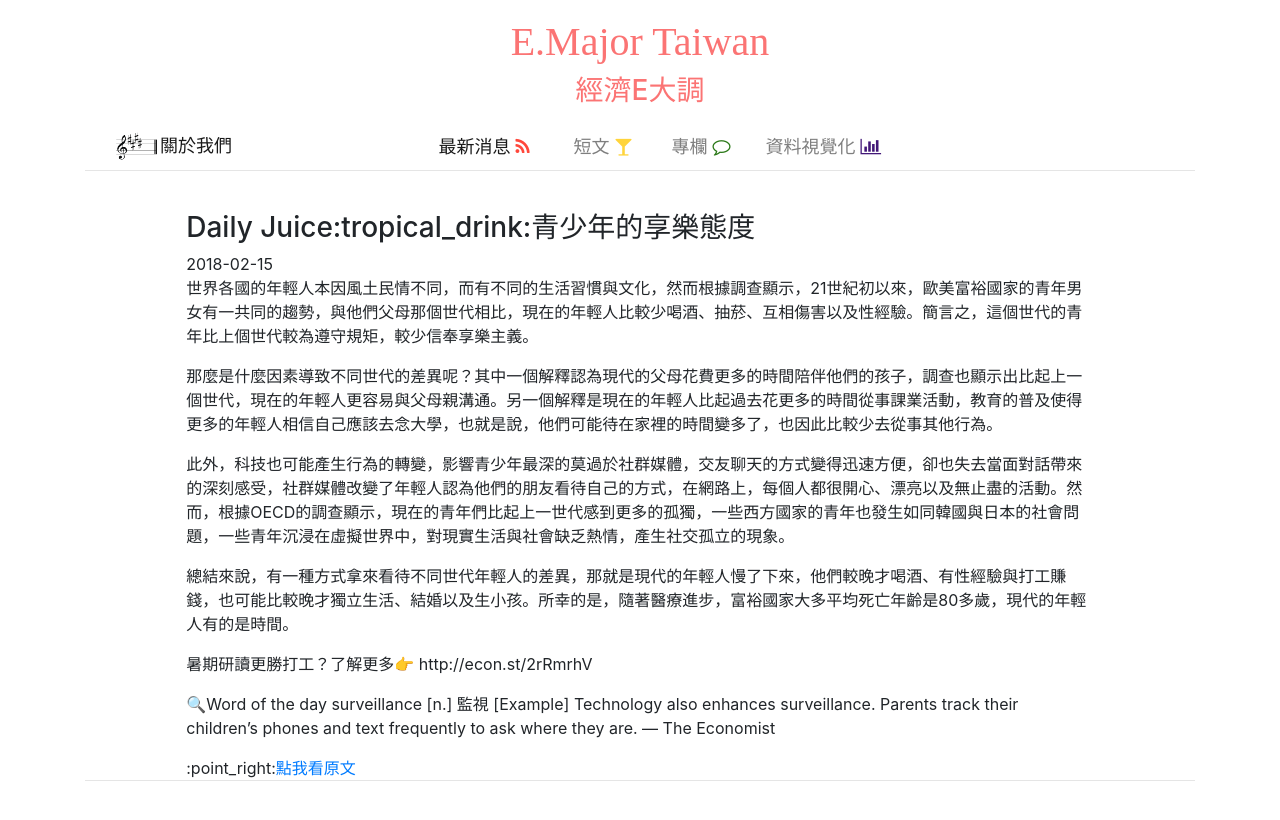
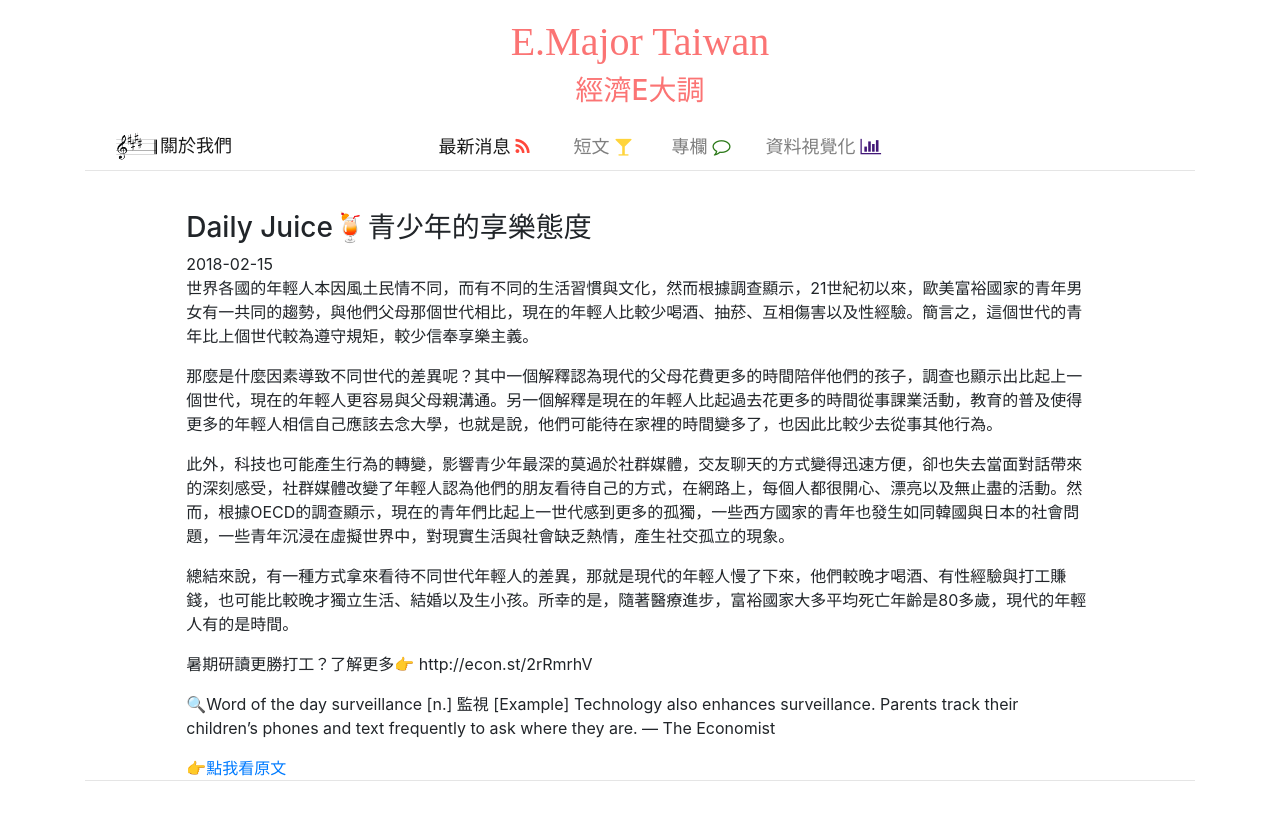
Before and after one commit to tpemartin/emajortaiwan, a Jekyll site: the page built from _posts/short/2018-02-15-example1.md, in a window 1280 px wide. Shown: the top 820 px of the page. Built offline with Jekyll 4.4.1, drawn with Linux system fonts in a browser that asks for light colours; emoji names are drawn with the system emoji font; some web fonts are replaced; comment, search, counter and statistics services are not loaded.

Commit message:
step9: 在plugins中加入「jemoji」
jemoji是jekyll 中的套件，可以讓表情符號的編碼呈現出來

```diff
--- a/_config.yml
+++ b/_config.yml
@@ -58,4 +58,4 @@ pagination:
 
 ############################################################
 
-gems: [jekyll-paginate-v2]
+plugins: [jekyll-paginate-v2,jemoji]
```
